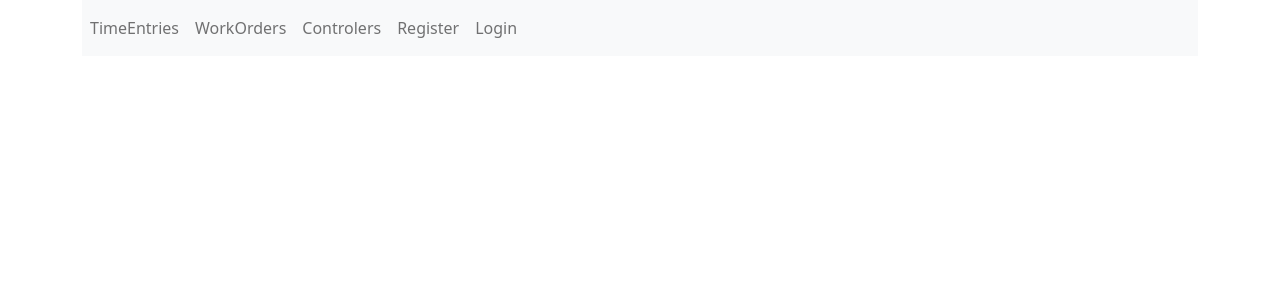
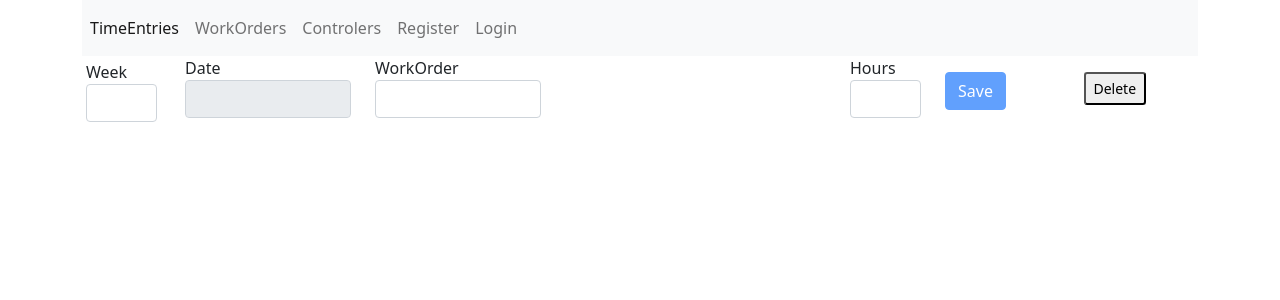
Before and after one commit to smita-raj12/Capstone, a React (Create React App) app in the folder client/: page /TimeEntries in a window 1280 px wide. Shown: the top 300 px of the page. Built offline with nearby package versions, Linux system fonts and the light colour scheme.

Commit message:
add time entries file

```diff
--- a/client/src/components/App.js
+++ b/client/src/components/App.js
@@ -3,7 +3,7 @@ import '../App.css';
 import { Route, Switch } from "react-router";
 import Register  from './Register';
 import Login from './Login';
-import TimeEntryForm from './TimeEntryForm';
+import TimeEntries from './TimeEntries';
 import { BrowserRouter as Router } from "react-router-dom";
 import NavBar from './NavBar';
 import WorkOrders from './WorkOrders';
@@ -19,7 +19,7 @@ function App() {
           <Switch>
             <Route path="/Register" component={Register} />
             <Route path="/Login" component={Login} />
-            <Route path="/TimeEntryForm" component={TimeEntryForm} />
+            <Route path="/TimeEntries" component={TimeEntries} />
             <Route path="/WorkOrders" component={WorkOrders} />
             <Route path="/Controlers" component={Controlers} />
             <Route path="/PageNotFound" component={PageNotFound} />
--- a/client/src/components/NavBar.js
+++ b/client/src/components/NavBar.js
@@ -5,7 +5,7 @@ function NavBar() {
   return (
     <nav className="navbar navbar-expand-lg navbar-light bg-light">
         <div className="navbar-nav">
-            <NavLink className="nav-link" to="/TimeEntryForm">
+            <NavLink className="nav-link" to="/TimeEntries">
                 TimeEntries
             </NavLink>
             <NavLink className="nav-link" to="/WorkOrders">
--- /dev/null
+++ b/client/src/components/TimeEntries.js
@@ -0,0 +1,15 @@
+import React, { useState } from 'react'
+import TimeEntryForm from './TimeEntryForm';
+
+function TimeEntries () {
+
+    const [timeEntries, setTimeEntries] = useState([]);
+    const [workOrders, setWorkOrders] = useState([]);
+
+    return (
+        <div><TimeEntryForm/></div>
+    )
+    }
+
+
+export default TimeEntries;
--- a/client/src/components/TimeEntryForm.js
+++ b/client/src/components/TimeEntryForm.js
@@ -6,7 +6,7 @@ import moment from "moment";
 
 class TimeEntryForm extends Form {
     state = {
-        data: { date: "", week: " ", workOrderId: "", hours: "" },
+        data: { date: "", week: " ", workOrderId: " ", hours: "" },
         workOrders: [],
         timeEntries: [],
         errors: {},
```
